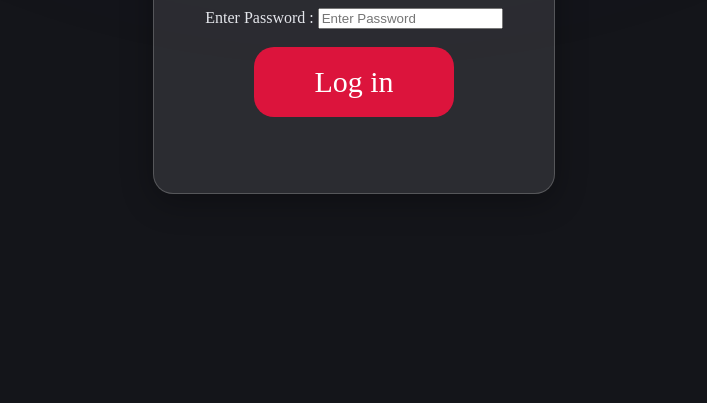
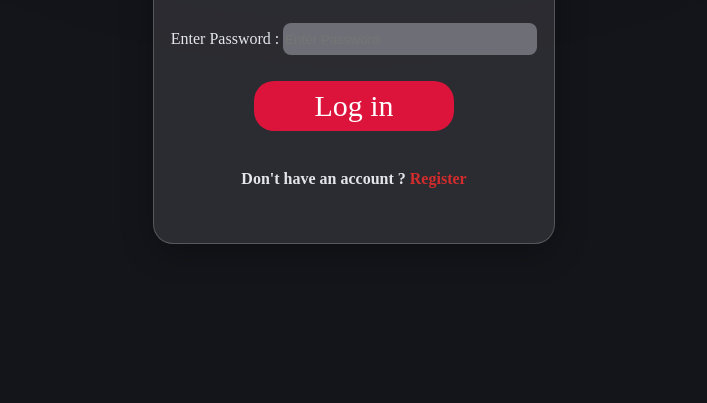
Before and after one commit to CROSSHEART05/MusicApp, a plain HTML site: page src/pages/login.html in a window 1280 px wide. Shown: the part 418-821 px from the top of the page, without its empty margins (286-993 px from the left). Drawn offline with Linux system fonts and the light colour scheme; a web font is replaced by a local one.

Commit message:
login page updated

```diff
--- a/src/pages/login.css
+++ b/src/pages/login.css
@@ -57,7 +57,7 @@ body::before {
     left: 50%;
     top: 20%;
     transform: translateX(-50%);
-    height: 450px;
+    height: 500px;
     width: 400px;
     border-radius: 20px;
     background: rgba(255, 255, 255, 0.1);
@@ -71,12 +71,13 @@ body::before {
 label{
     font-family: "Federant", serif;
     border-radius: 20px;
+    line-height: 3;
 }
 
 button{
     left: 25%;
     position: absolute;
-    height: 70px;
+    height: 50px;
     width: 200px;
     align-items: center;
     justify-content: center;
@@ -96,4 +97,29 @@ h1{
     gap: 20px 20px 20px 20px;
     font-family: "Federant";
     font-weight: px;
+    line-height: 4.5;
 }
+
+input{
+    height: 30px;
+    width: 250px;
+    border-radius: 8px;
+    border: none;
+    background: #d2d4de66;
+    color:white;
+
+}
+
+h4{
+    margin-top: 20px;
+    display: flex;
+    align-items: center;
+    justify-content: center;
+    text-decoration: none;
+    line-height: 3;
+}
+a{
+    margin-left: 4px;
+    text-decoration: none;
+    color: rgb(210, 44, 44);
+}
--- a/src/pages/login.html
+++ b/src/pages/login.html
@@ -31,6 +31,13 @@
         <div>
             <button >Log in</button>
         </div>
+        <br>
+        <br>
+        <br>
+        <h4>Don't have an account ?
+            <a href="#"> Register</a>
+        </h4>
+
     </div> </div>
 </body>
 </html>
```
